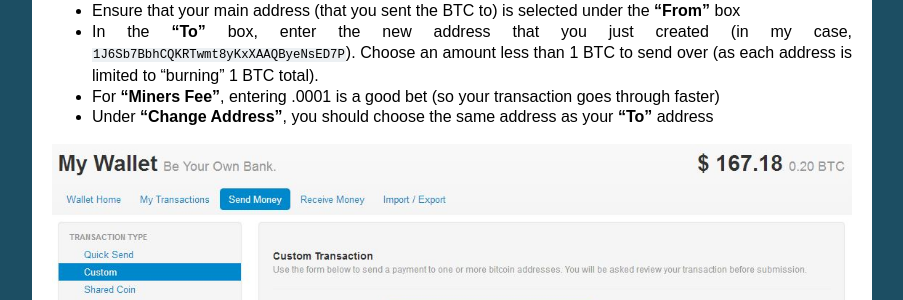
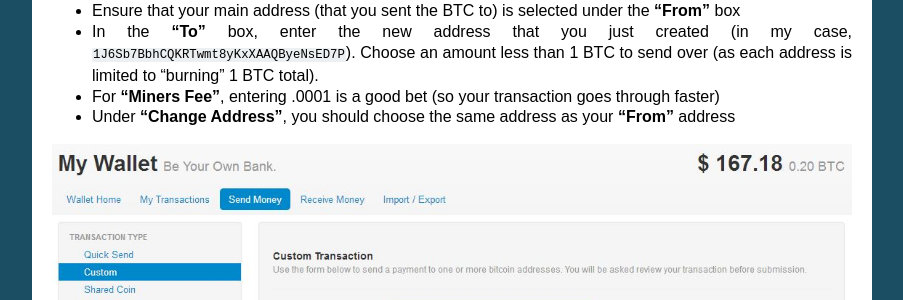
Before and after one commit to CounterpartyXCP/federatednode, a Sphinx documentation site: the page built from docs/HowToBurn.rst, in a window 1280 px wide and 900 px high, scrolled down 2078 px. Shown: the part 152-452 px from the top of the window, without its empty margins (198-1101 px from the left). Built offline with Sphinx 7.4.7, drawn with Linux system fonts in a browser that asks for light colours.

Commit message:
Update HowToBurn.rst
another to/from mix up

```diff
--- a/docs/HowToBurn.rst
+++ b/docs/HowToBurn.rst
@@ -82,7 +82,7 @@ Click on the "Send Money" tab, then click on "Custom" under "Transaction Type".
 - In the **"To"** box, enter the new address that you just created (in my case, ``1J6Sb7BbhCQKRTwmt8yKxXAAQByeNsED7P``).
   Choose an amount less than 1 BTC to send over (as each address is limited to "burning" 1 BTC total).
 - For **"Miners Fee"**, entering .0001 is a good bet (so your transaction goes through faster)
-- Under **"Change Address"**, you should choose the same address as your **"To"** address
+- Under **"Change Address"**, you should choose the same address as your **"From"** address
 
 .. image:: images/burntut3.jpg
 
```
